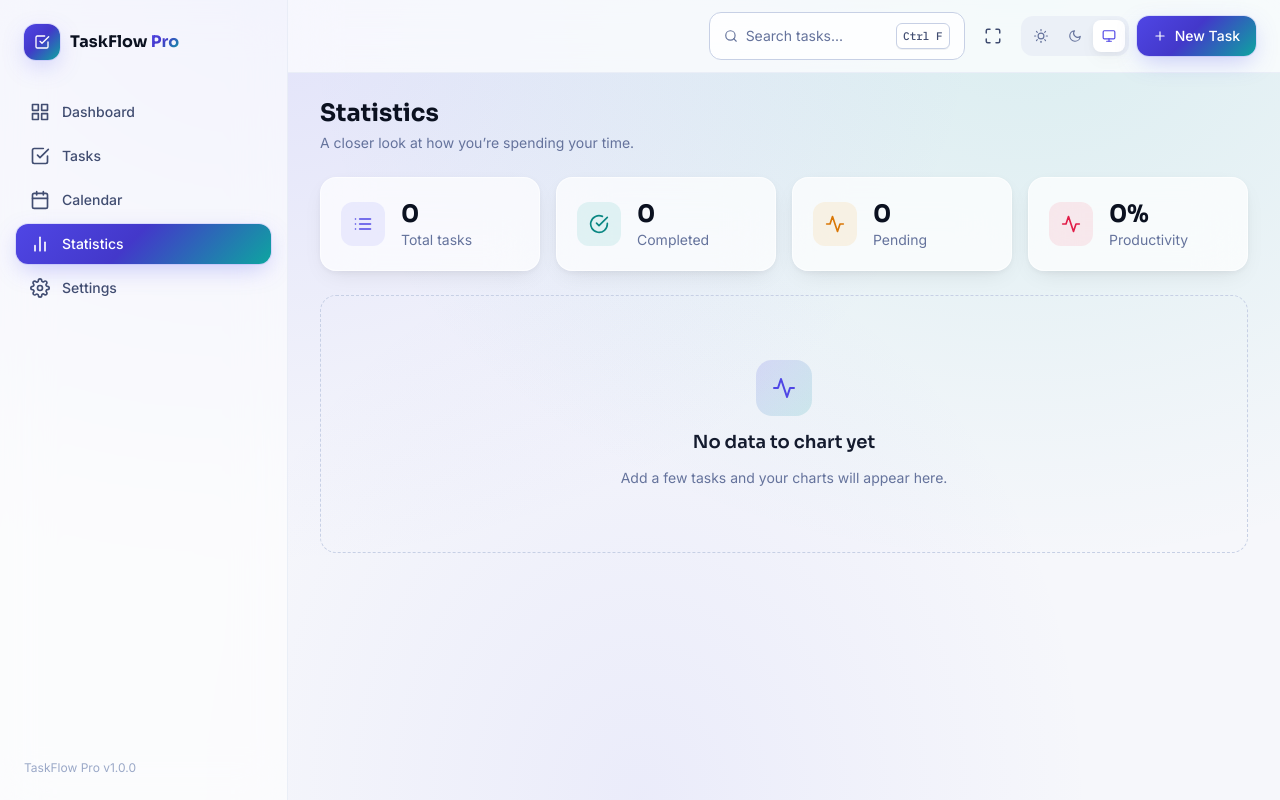
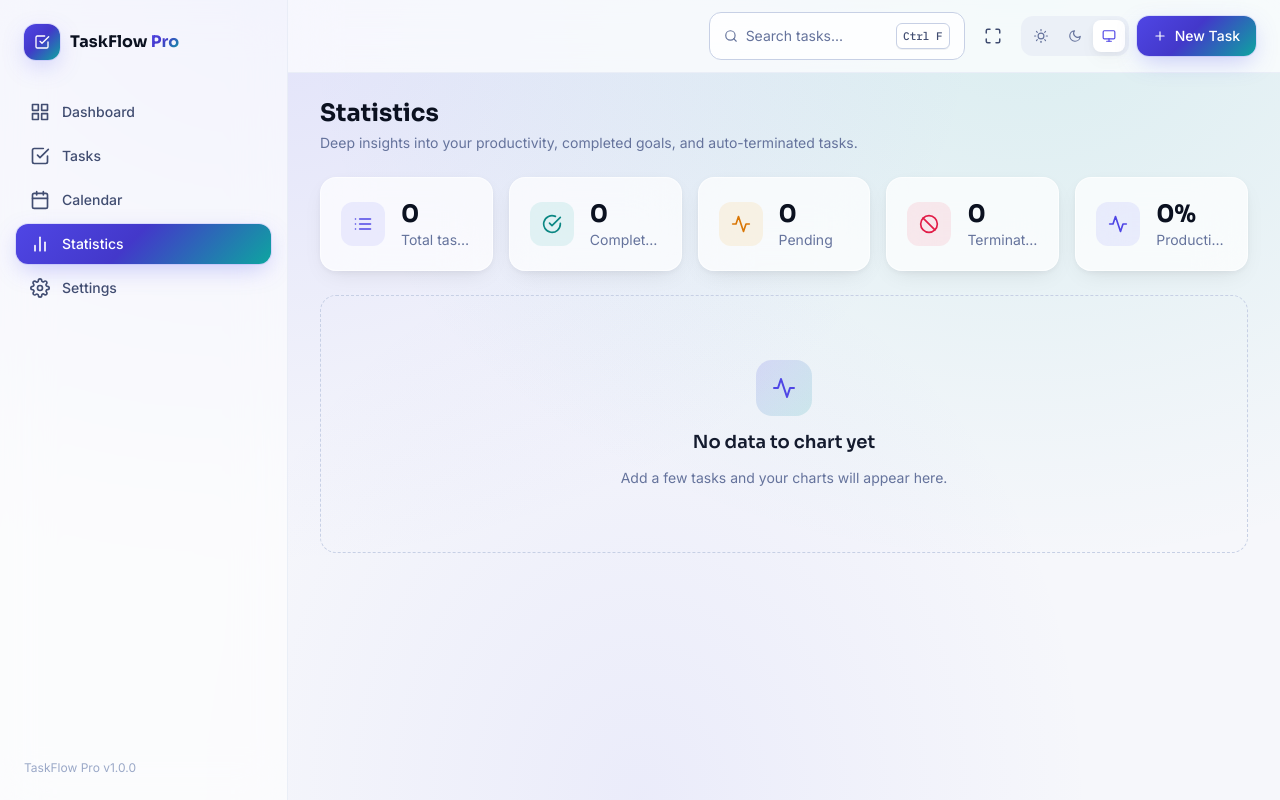
Before and after one commit to hardik-prajapati-12/TaskFlow-Pro, a React (Vite) app: page /statistics in a window 1280 px wide. Built offline with nearby package versions, Linux system fonts and the light colour scheme.

Commit message:
feat(tasks): auto-terminate 1-day/due-date uncompleted tasks and display insights in statistics

```diff
--- a/src/components/tasks/FilterBar.tsx
+++ b/src/components/tasks/FilterBar.tsx
@@ -12,6 +12,7 @@ const FILTERS: { value: FilterType; label: string }[] = [
   { value: 'today', label: 'Today' },
   { value: 'upcoming', label: 'Upcoming' },
   { value: 'overdue', label: 'Overdue' },
+  { value: 'terminated', label: 'Terminated' },
   { value: 'archived', label: 'Archived' },
 ];
 
--- a/src/context/TaskContext.tsx
+++ b/src/context/TaskContext.tsx
@@ -34,10 +34,12 @@ import {
 import { computeStats, filterTasks, sortTasks } from '@/utils/taskUtils';
 import {
   applyTaskUpdate,
+  autoTerminateExpiredTasks,
   buildTaskInput,
   createTask,
   duplicateTask as duplicateTaskEntity,
   moveTaskToTrash,
+  reactivateTask as reactivateTaskEntity,
   restoreTaskFromTrash,
   toggleTaskCompletion,
 } from '@/services/taskService';
@@ -100,6 +102,7 @@ export interface TaskContextValue {
   toggleArchive: (id: string) => void;
   togglePin: (id: string) => void;
   toggleFavorite: (id: string) => void;
+  reactivateTask: (id: string, newDueDate?: string | null) => void;
 
   // Bulk actions
   bulkComplete: () => void;
@@ -369,6 +372,17 @@ export function TaskProvider({ children }: { children: ReactNode }) {
     [tasks, setTasks],
   );
 
+  const reactivateTask = useCallback(
+    (id: string, newDueDate?: string | null) => {
+      const task = tasks.find((t) => t.id === id);
+      if (!task) return;
+      const updated = reactivateTaskEntity(task, newDueDate);
+      setTasks((prev) => prev.map((t) => (t.id === id ? updated : t)));
+      notify.taskRestored(task.title);
+    },
+    [tasks, setTasks],
+  );
+
   // ---- Bulk actions --------------------------------------------------------
 
   const bulkComplete = useCallback(() => {
@@ -539,6 +553,7 @@ export function TaskProvider({ children }: { children: ReactNode }) {
     toggleArchive,
     togglePin,
     toggleFavorite,
+    reactivateTask,
     bulkComplete,
     bulkArchive,
     bulkRestore,
--- a/src/pages/Statistics.tsx
+++ b/src/pages/Statistics.tsx
@@ -14,11 +14,14 @@ import {
   XAxis,
   YAxis,
 } from 'recharts';
-import { FiActivity, FiCheckCircle, FiList } from 'react-icons/fi';
+import { FiActivity, FiAlertCircle, FiCheckCircle, FiList, FiRotateCcw, FiSlash } from 'react-icons/fi';
 import { useTasks } from '@/hooks/useTasks';
 import { StatCard } from '@/components/dashboard/StatCard';
 import { EmptyState } from '@/components/ui/EmptyState';
+import { Button } from '@/components/ui/Button';
+import { CategoryBadge, PriorityBadge } from '@/components/tasks/Badges';
 import { completionTrend, tasksByCategory, tasksByPriority } from '@/utils/taskUtils';
+import { formatFriendlyDate, isTaskOverdue } from '@/utils/date';
 
 const AXIS_COLOR = '#94A3B8';
 
@@ -35,21 +38,27 @@ const TOOLTIP_LABEL_STYLE = { color: '#fff', fontWeight: 600, marginBottom: 4 };
 const TOOLTIP_ITEM_STYLE = { color: '#E2E8F0' };
 
 export default function Statistics() {
-  const { tasks, categories, stats } = useTasks();
+  const { tasks, categories, stats, getCategory, reactivateTask, openTaskDetails } = useTasks();
 
   const categoryData = useMemo(() => tasksByCategory(tasks, categories), [tasks, categories]);
   const priorityData = useMemo(() => tasksByPriority(tasks), [tasks]);
   const trendData = useMemo(() => completionTrend(tasks, 14), [tasks]);
+
+  const terminatedTasks = useMemo(
+    () => tasks.filter((t) => !t.archived && (Boolean(t.terminated) || (isTaskOverdue(t.dueDate, t.completed) && !t.completed))),
+    [tasks],
+  );
+
   const hasTasks = stats.total > 0;
 
   return (
     <div className="space-y-6">
       <div>
         <h1 className="font-display text-2xl font-bold text-ink-900 dark:text-white">Statistics</h1>
-        <p className="mt-1 text-sm text-ink-400">A closer look at how you’re spending your time.</p>
+        <p className="mt-1 text-sm text-ink-400">Deep insights into your productivity, completed goals, and auto-terminated tasks.</p>
       </div>
 
-      <div className="grid grid-cols-1 gap-4 sm:grid-cols-2 lg:grid-cols-4">
+      <div className="grid grid-cols-1 gap-4 sm:grid-cols-2 lg:grid-cols-5">
         <StatCard label="Total tasks" value={stats.total} icon={<FiList aria-hidden="true" />} accent="flow" />
         <StatCard
           label="Completed"
@@ -60,10 +69,17 @@ export default function Statistics() {
         />
         <StatCard label="Pending" value={stats.pending} icon={<FiActivity aria-hidden="true" />} accent="amber" delay={0.1} />
         <StatCard
+          label="Terminated"
+          value={stats.terminated}
+          icon={<FiSlash aria-hidden="true" />}
+          accent="rose"
+          delay={0.12}
+        />
+        <StatCard
           label="Productivity"
           value={`${stats.productivity}%`}
           icon={<FiActivity aria-hidden="true" />}
-          accent="rose"
+          accent="flow"
           delay={0.15}
         />
       </div>
@@ -76,6 +92,63 @@ export default function Statistics() {
         />
       ) : (
         <div className="grid grid-cols-1 gap-6 lg:grid-cols-2">
+          {/* Terminated Tasks Insights Block */}
+          <div className="glass-card p-5 lg:col-span-2 border-priority-high/30 bg-priority-high/[0.02]">
+            <div className="flex items-center justify-between mb-4">
+              <div className="flex items-center gap-2 text-priority-high">
+                <FiAlertCircle className="h-5 w-5 shrink-0" aria-hidden="true" />
+                <h3 className="font-display text-base font-semibold text-ink-900 dark:text-white">
+                  Auto-Terminated Tasks Insights ({terminatedTasks.length})
+                </h3>
+              </div>
+              <span className="text-xs text-ink-400">
+                Tasks not completed within 1 day deadline are automatically terminated.
+              </span>
+            </div>
+
+            {terminatedTasks.length === 0 ? (
+              <p className="py-6 text-center text-sm text-ink-400">
+                🎉 Excellent! No tasks have been terminated. All 1-day tasks were completed on time!
+              </p>
+            ) : (
+              <div className="space-y-3">
+                <div className="divide-y divide-ink-100 dark:divide-ink-800 rounded-xl border border-ink-100 dark:border-ink-800 bg-white/60 dark:bg-ink-900/40">
+                  {terminatedTasks.map((t) => {
+                    const category = getCategory(t.category);
+                    return (
+                      <div key={t.id} className="flex flex-wrap items-center justify-between gap-3 p-3 text-left">
+                        <button
+                          type="button"
+                          onClick={() => openTaskDetails(t)}
+                          className="min-w-0 flex-1 text-left"
+                        >
+                          <p className="font-medium text-ink-900 dark:text-white hover:underline truncate">
+                            {t.title}
+                          </p>
+                          <div className="mt-1 flex flex-wrap items-center gap-2 text-xs">
+                            <CategoryBadge category={category} />
+                            <PriorityBadge priority={t.priority} />
+                            <span className="text-priority-high font-medium">
+                              Expired {formatFriendlyDate(t.dueDate)}
+                            </span>
+                          </div>
+                        </button>
+                        <Button
+                          variant="secondary"
+                          size="sm"
+                          leftIcon={<FiRotateCcw className="h-3.5 w-3.5" />}
+                          onClick={() => reactivateTask(t.id)}
+                        >
+                          Reactivate Task
+                        </Button>
+                      </div>
+                    );
+                  })}
+                </div>
+              </div>
+            )}
+          </div>
+
           <div className="glass-card p-5">
             <h3 className="mb-4 font-display text-base font-semibold text-ink-800 dark:text-white">
               Tasks by category
--- a/src/services/taskService.ts
+++ b/src/services/taskService.ts
@@ -111,3 +111,45 @@ export function restoreTaskFromTrash(deleted: DeletedTask): Task {
   const { deletedAt: _deletedAt, ...task } = deleted;
   return task;
 }
+
+/** Check for single-day/due-date tasks that were not completed by their deadline and auto-terminate them. */
+export function autoTerminateExpiredTasks(tasks: Task[]): { updatedTasks: Task[]; newlyTerminatedCount: number } {
+  const now = new Date().toISOString();
+  let newlyTerminatedCount = 0;
+
+  const updatedTasks = tasks.map((t) => {
+    // If completed or archived or has no due date, leave as-is
+    if (t.completed || t.archived || !t.dueDate) return t;
+
+    // Check if past its 1-day / due-date deadline
+    const date = new Date(t.dueDate);
+    const isPastDeadline = !Number.isNaN(date.getTime()) && date.getTime() < new Date().setHours(0, 0, 0, 0);
+
+    if (isPastDeadline && !t.terminated) {
+      newlyTerminatedCount += 1;
+      return {
+        ...t,
+        terminated: true,
+        terminatedAt: now,
+        updatedAt: now,
+      };
+    }
+    return t;
+  });
+
+  return { updatedTasks, newlyTerminatedCount };
+}
+
+/** Reactivate a terminated task with an updated due date. */
+export function reactivateTask(task: Task, newDueDate?: string | null): Task {
+  const now = new Date().toISOString();
+  return {
+    ...task,
+    terminated: false,
+    terminatedAt: null,
+    completed: false,
+    completedAt: null,
+    dueDate: newDueDate !== undefined ? newDueDate : task.dueDate,
+    updatedAt: now,
+  };
+}
--- a/src/types/filter.types.ts
+++ b/src/types/filter.types.ts
@@ -5,6 +5,7 @@ export type FilterType =
   | 'archived'
   | 'today'
   | 'upcoming'
-  | 'overdue';
+  | 'overdue'
+  | 'terminated';
 
 export type SortType = 'dueDate' | 'priority' | 'recent' | 'alphabetical';
--- a/src/types/task.types.ts
+++ b/src/types/task.types.ts
@@ -15,6 +15,8 @@ export interface Task {
   archived: boolean;
   pinned: boolean;
   favorite: boolean;
+  terminated?: boolean;
+  terminatedAt?: string | null;
   recurrence: RecurrenceType;
   createdAt: string;
   updatedAt: string;
@@ -54,5 +56,6 @@ export interface TaskStats {
   completed: number;
   pending: number;
   overdue: number;
+  terminated: number;
   productivity: number;
 }
--- a/src/utils/taskUtils.ts
+++ b/src/utils/taskUtils.ts
@@ -28,7 +28,7 @@ export function filterTasks(tasks: Task[], query: TaskQuery, categories: Categor
     result = result.filter((t) => !t.archived);
     switch (filter) {
       case 'pending':
-        result = result.filter((t) => !t.completed);
+        result = result.filter((t) => !t.completed && !t.terminated);
         break;
       case 'completed':
         result = result.filter((t) => t.completed);
@@ -40,7 +40,10 @@ export function filterTasks(tasks: Task[], query: TaskQuery, categories: Categor
         result = result.filter((t) => isTaskUpcoming(t.dueDate));
         break;
       case 'overdue':
-        result = result.filter((t) => isTaskOverdue(t.dueDate, t.completed));
+        result = result.filter((t) => (isTaskOverdue(t.dueDate, t.completed) || Boolean(t.terminated)) && !t.completed);
+        break;
+      case 'terminated':
+        result = result.filter((t) => Boolean(t.terminated) || (isTaskOverdue(t.dueDate, t.completed) && !t.completed));
         break;
       case 'all':
       default:
@@ -105,10 +108,11 @@ export function computeStats(tasks: Task[]): TaskStats {
   const active = tasks.filter((t) => !t.archived);
   const total = active.length;
   const completed = active.filter((t) => t.completed).length;
-  const pending = total - completed;
-  const overdue = active.filter((t) => isTaskOverdue(t.dueDate, t.completed)).length;
+  const terminated = active.filter((t) => Boolean(t.terminated) || (isTaskOverdue(t.dueDate, t.completed) && !t.completed)).length;
+  const pending = active.filter((t) => !t.completed && !t.terminated && !isTaskOverdue(t.dueDate, t.completed)).length;
+  const overdue = terminated;
   const productivity = total === 0 ? 0 : Math.round((completed / total) * 100);
-  return { total, completed, pending, overdue, productivity };
+  return { total, completed, pending, overdue, terminated, productivity };
 }
 
 export interface ChartDatum {
```
Also changed, not shown: src/components/tasks/TaskCard.tsx (+22 -1 lines).
